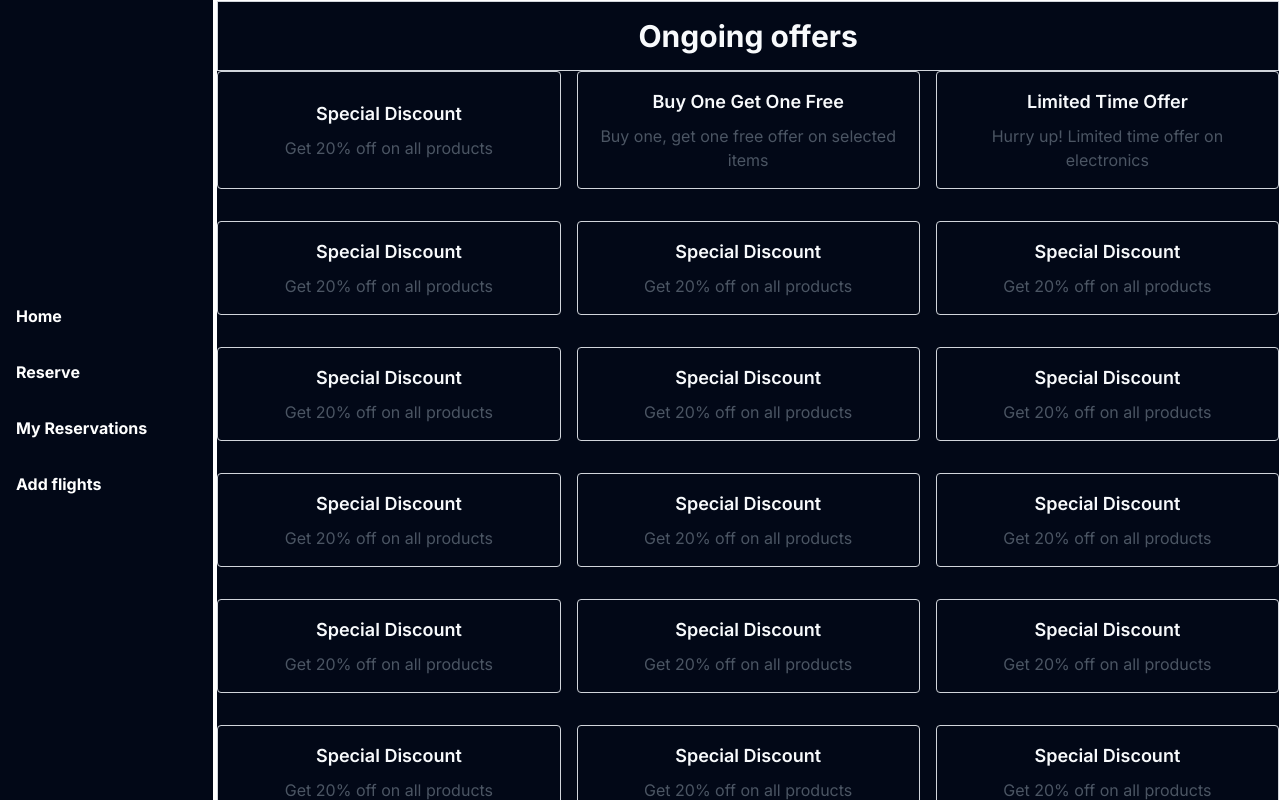
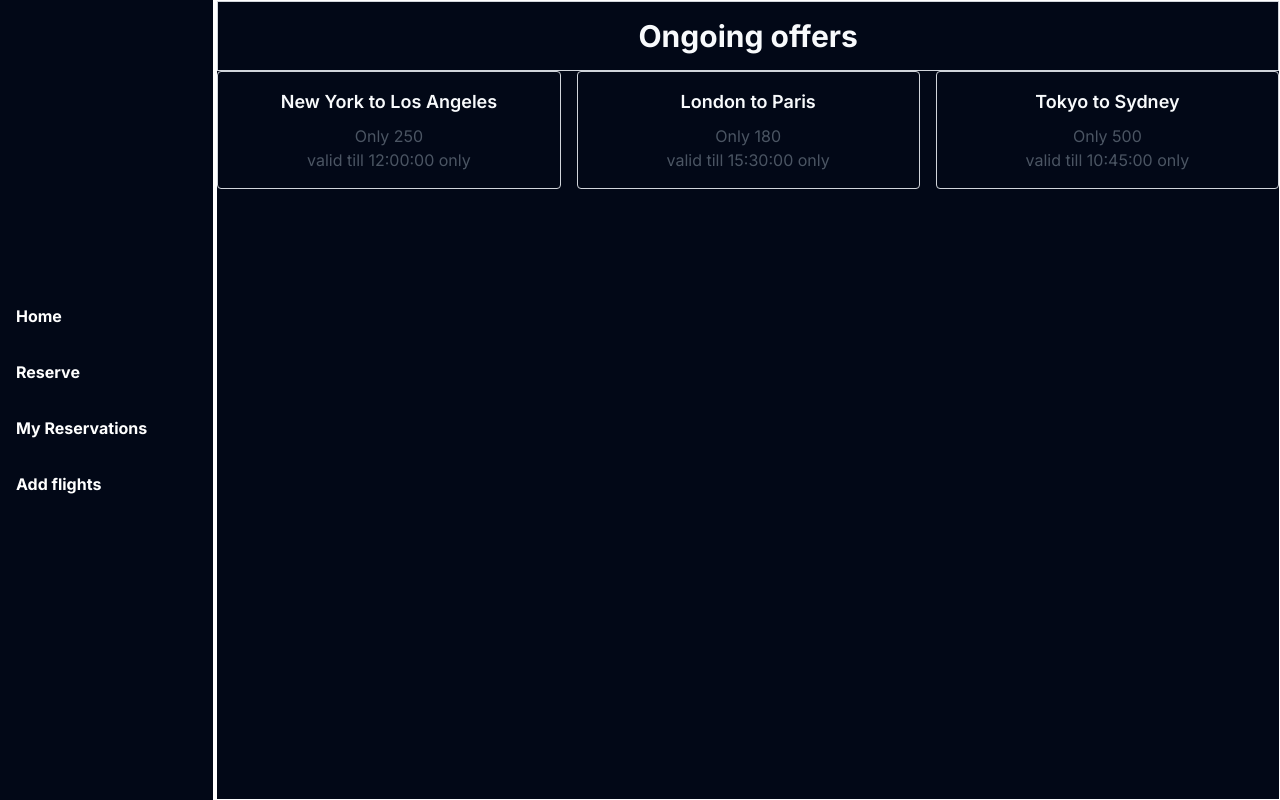
Before and after one commit to null-Character7/Flight-Booking-Website, a Next.js app in the folder flight-booking/: page /home in a window 1280 px wide. Shown: the top 800 px of the page. Built offline with nearby package versions, Linux system fonts and the light colour scheme.

Commit message:
Zod authentication added

```diff
--- a/flight-booking/app/reserve/page.tsx
+++ b/flight-booking/app/reserve/page.tsx
@@ -40,7 +40,7 @@ function reservepage() {
 
   return (
 <div className="flex justify-center items-center h-screen">
-    <Card className="w-[350px]">
+    <Card className="w-[500px] h-[500px]">
       <CardHeader>
         <CardTitle>Book your flight</CardTitle>
         <CardDescription>confirm tickit in one-click.</CardDescription>
@@ -74,7 +74,7 @@ function reservepage() {
         </PopoverContent>
       </Popover>
       {date && (
-        <div className="text-s text-black-500">Selected Date: {date.toLocaleDateString()}</div>
+        <div className="text-s text-black-500">{date.toLocaleDateString()}</div>
       )}
             </div>
           </div>
--- a/flight-booking/app/user/page.tsx
+++ b/flight-booking/app/user/page.tsx
@@ -2,20 +2,25 @@ import React from "react";
 import { Tabs, TabsContent, TabsList, TabsTrigger } from "@/components/ui/tabs";
 import Login from "@/components/auth/Login";
 import Signup from "@/components/auth/Signup";
+import Skip from "@/components/auth/Skip";
 
 function homepage() {
   return (
     <div className="flex justify-center items-center h-screen">
-      <Tabs defaultValue="Login" className="w-[400px]">
+      <Tabs defaultValue="Login" className="w-[500px] h-[500px]">
         <TabsList className="flex">
           <TabsTrigger value="Login">Login</TabsTrigger>
           <TabsTrigger value="Signup">SignUp</TabsTrigger>
+          <TabsTrigger value="Phone">Skip ?</TabsTrigger>
         </TabsList>
         <TabsContent value="Login">
-          <Login></Login>
+          <Login/>
         </TabsContent>
         <TabsContent value="Signup">
-          <Signup></Signup>
+          <Signup/>
+        </TabsContent>
+        <TabsContent value="Phone">
+          <Skip/>
         </TabsContent>
       </Tabs>
     </div>
--- a/flight-booking/components/auth/Login.tsx
+++ b/flight-booking/components/auth/Login.tsx
@@ -1,5 +1,6 @@
 "use client"
 import { Input } from "@/components/ui/input";
+import { zodResolver } from "@hookform/resolvers/zod"
 import {
   Form,
   FormControl,
@@ -14,28 +15,58 @@ import { useForm } from "react-hook-form";
 import React from "react";
 import { Button } from "../ui/button";
 
+import { z } from "zod"
+
+const formSchema = z.object({
+  email: z.string().email({
+    message: "Invalid email address.",
+  }),
+  password: z.string().min(6, {
+    message: "Password must be at least 6 characters.",
+  }),
+})
+
 function Signup() {
-  const form = useForm();
+  const form = useForm<z.infer<typeof formSchema>>({
+    resolver: zodResolver(formSchema),
+    // defaultValues: {
+    //   username: "",
+    // },
+  })
+  function onSubmit(values: z.infer<typeof formSchema>) {
+    // Do something with the form values.
+    // ✅ This will be type-safe and validated.
+    console.log(values)
+  }
 
   return (
     <div>
       <Form {...form}>
-        <form className="w-2/3 space-y-6">
+      <form onSubmit={form.handleSubmit(onSubmit)} className="space-y-8">
         <FormField
           control={form.control}
-            name="loginform"
+          name="email"
           render={({ field }) => (
             <FormItem>
               <FormLabel>Email</FormLabel>
               <FormControl>
-                  <Input placeholder="Enter email" {...field} />
+                <Input placeholder="Email" {...field} />
               </FormControl>
+              <FormMessage />
+            </FormItem>
+          )}
+        />
+        <FormField
+          control={form.control}
+          name="password"
+          render={({ field }) => (
+            <FormItem>
               <FormLabel>Password</FormLabel>
               <FormControl>
-                  <Input placeholder="Enter password" {...field} />
+                <Input placeholder="Password" {...field} />
               </FormControl>
+              <FormMessage />
             </FormItem>
-
           )}
         />
         <Button type="submit">Submit</Button>
--- /dev/null
+++ b/flight-booking/components/auth/Skip.tsx
@@ -0,0 +1,67 @@
+"use client"
+import React from 'react'
+import { Input } from '../ui/input'
+import { Button } from '../ui/button'
+import { zodResolver } from "@hookform/resolvers/zod";
+import {
+  Form,
+  FormControl,
+  FormDescription,
+  FormField,
+  FormItem,
+  FormLabel,
+  FormMessage,
+} from "@/components/ui/form";
+import { useForm } from "react-hook-form";
+
+import { z } from "zod";
+
+const formSchema = z.object({
+  phoneNumber: z.string().refine(value => {
+    // Regular expression for a valid phone number format (example)
+    const phoneRegex = /^\d{10}$/;
+    return phoneRegex.test(value);
+  }, {
+    message: "Invalid phone number format.",
+  })
+
+})
+
+function Skip() {
+  const form = useForm<z.infer<typeof formSchema>>({
+    resolver: zodResolver(formSchema),
+    // defaultValues: {
+    //   username: "",
+    // },
+  });
+  function onSubmit(values: z.infer<typeof formSchema>) {
+    console.log(values);
+  }
+  return (
+    <div>
+     <Form {...form}>
+      <form onSubmit={form.handleSubmit(onSubmit)} className="space-y-8">
+      <FormField
+            control={form.control}
+            name="phoneNumber"
+            render={({ field }) => (
+              <FormItem>
+                <FormLabel>Continue without signing up...</FormLabel>
+                <FormControl>
+                  <Input placeholder="Enter phone number" {...field} />
+                </FormControl>
+                <FormDescription>
+                  We recommend you to signup to get personalized view
+                </FormDescription>
+              </FormItem>
+            )}
+          />
+          <Button type="submit">Submit</Button>
+          </form>
+     </Form>
+
+    </div>
+  )
+}
+
+export default Skip
--- a/flight-booking/components/home/Mainpage.tsx
+++ b/flight-booking/components/home/Mainpage.tsx
@@ -1,169 +1,33 @@
 "use client";
 import React, { useState } from "react";
 import { ScrollArea } from "@/components/ui/scroll-area";
+import { DollarSign } from "lucide-react";
 
 function Mainpage() {
-  const [offers, setOffers] = useState([
-    {
-      id: 1,
-      title: "Special Discount",
-      description: "Get 20% off on all products",
-    },
-    {
-      id: 2,
-      title: "Buy One Get One Free",
-      description: "Buy one, get one free offer on selected items",
-    },
-    {
-      id: 3,
-      title: "Limited Time Offer",
-      description: "Hurry up! Limited time offer on electronics",
-    },
-    {
-      id: 1,
-      title: "Special Discount",
-      description: "Get 20% off on all products",
-    },
-    {
-      id: 1,
-      title: "Special Discount",
-      description: "Get 20% off on all products",
-    },
-    {
-      id: 1,
-      title: "Special Discount",
-      description: "Get 20% off on all products",
-    },
-    {
-      id: 1,
-      title: "Special Discount",
-      description: "Get 20% off on all products",
-    },
-    {
-      id: 1,
-      title: "Special Discount",
-      description: "Get 20% off on all products",
-    },
-    {
-      id: 1,
-      title: "Special Discount",
-      description: "Get 20% off on all products",
-    },
-    {
-      id: 1,
-      title: "Special Discount",
-      description: "Get 20% off on all products",
-    },
-    {
-      id: 1,
-      title: "Special Discount",
-      description: "Get 20% off on all products",
-    },
-    {
-      id: 1,
-      title: "Special Discount",
-      description: "Get 20% off on all products",
-    },
-    {
-      id: 1,
-      title: "Special Discount",
-      description: "Get 20% off on all products",
-    },
-    {
-      id: 1,
-      title: "Special Discount",
-      description: "Get 20% off on all products",
-    },
-    {
-      id: 1,
-      title: "Special Discount",
-      description: "Get 20% off on all products",
-    },
-    {
-      id: 1,
-      title: "Special Discount",
-      description: "Get 20% off on all products",
-    },
-    {
-      id: 1,
-      title: "Special Discount",
-      description: "Get 20% off on all products",
-    },
-    {
-      id: 1,
-      title: "Special Discount",
-      description: "Get 20% off on all products",
-    },
-    {
-      id: 1,
-      title: "Special Discount",
-      description: "Get 20% off on all products",
-    },
-    {
-      id: 1,
-      title: "Special Discount",
-      description: "Get 20% off on all products",
-    },
-    {
-      id: 1,
-      title: "Special Discount",
-      description: "Get 20% off on all products",
-    },
-
-    {
-      id: 1,
-      title: "Special Discount",
-      description: "Get 20% off on all products",
-    },
-
-    {
-      id: 1,
-      title: "Special Discount",
-      description: "Get 20% off on all products",
-    },
-
-    {
-      id: 1,
-      title: "Special Discount",
-      description: "Get 20% off on all products",
-    },
-    {
-      id: 1,
-      title: "Special Discount",
-      description: "Get 20% off on all products",
-    },
-    {
-      id: 1,
-      title: "Special Discount",
-      description: "Get 20% off on all products",
-    },
-    {
-      id: 1,
-      title: "Special Discount",
-      description: "Get 20% off on all products",
-    },
-    {
-      id: 1,
-      title: "Special Discount",
-      description: "Get 20% off on all products",
-    },
-    {
-      id: 1,
-      title: "Special Discount",
-      description: "Get 20% off on all products",
-    },
-
-    {
-      id: 1,
-      title: "Special Discount",
-      description: "Get 20% off on all products",
-    },
-    {
-      id: 1,
-      title: "Special Discount",
-      description: "Get 20% off on all products",
-    },
-  ]);
+  const [offers, setOffers] = useState([{
+    departure: "New York",
+    arrival: "Los Angeles",
+    price: 250,
+    hh: "12",
+    mm: "00",
+    ss: "00",
+  },
+  {
+    departure: "London",
+    arrival: "Paris",
+    price: 180,
+    hh: "15",
+    mm: "30",
+    ss: "00",
+  },
+  {
+    departure: "Tokyo",
+    arrival: "Sydney",
+    price: 500,
+    hh: "10",
+    mm: "45",
+    ss: "00",
+  },]);
 
   return (
     <div>
@@ -181,8 +45,9 @@ function Mainpage() {
               className="bg-transparent border border-gray-300 rounded p-4 mb-4"
               // onClick={() => handleButtonClick(offer)}
             >
-              <h2 className="text-lg font-semibold mb-2">{offer.title}</h2>
-              <p className="text-gray-600">{offer.description}</p>
+              <h2 className="text-lg font-semibold mb-2">{offer.departure} to {offer.arrival}</h2>
+              <h1 className="text-gray-600">Only {offer.price}</h1>
+              <p className="text-gray-600">valid till {offer.hh}:{offer.mm}:{offer.ss} only</p>
             </button>
           ))}
         </div>
```
Also changed, not shown: flight-booking/components/auth/Signup.tsx (+66 -10 lines). Lines whose indentation alone changed are shown as unchanged.
